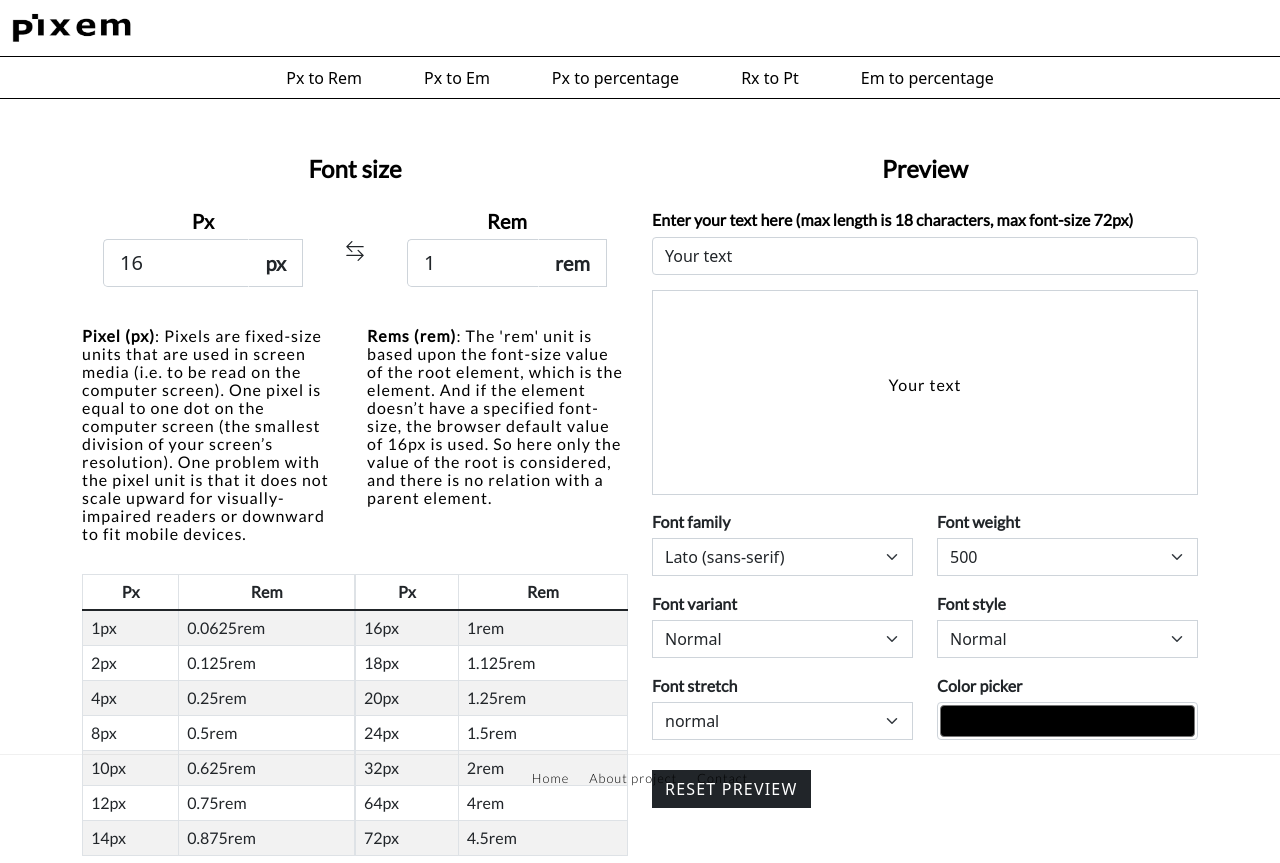
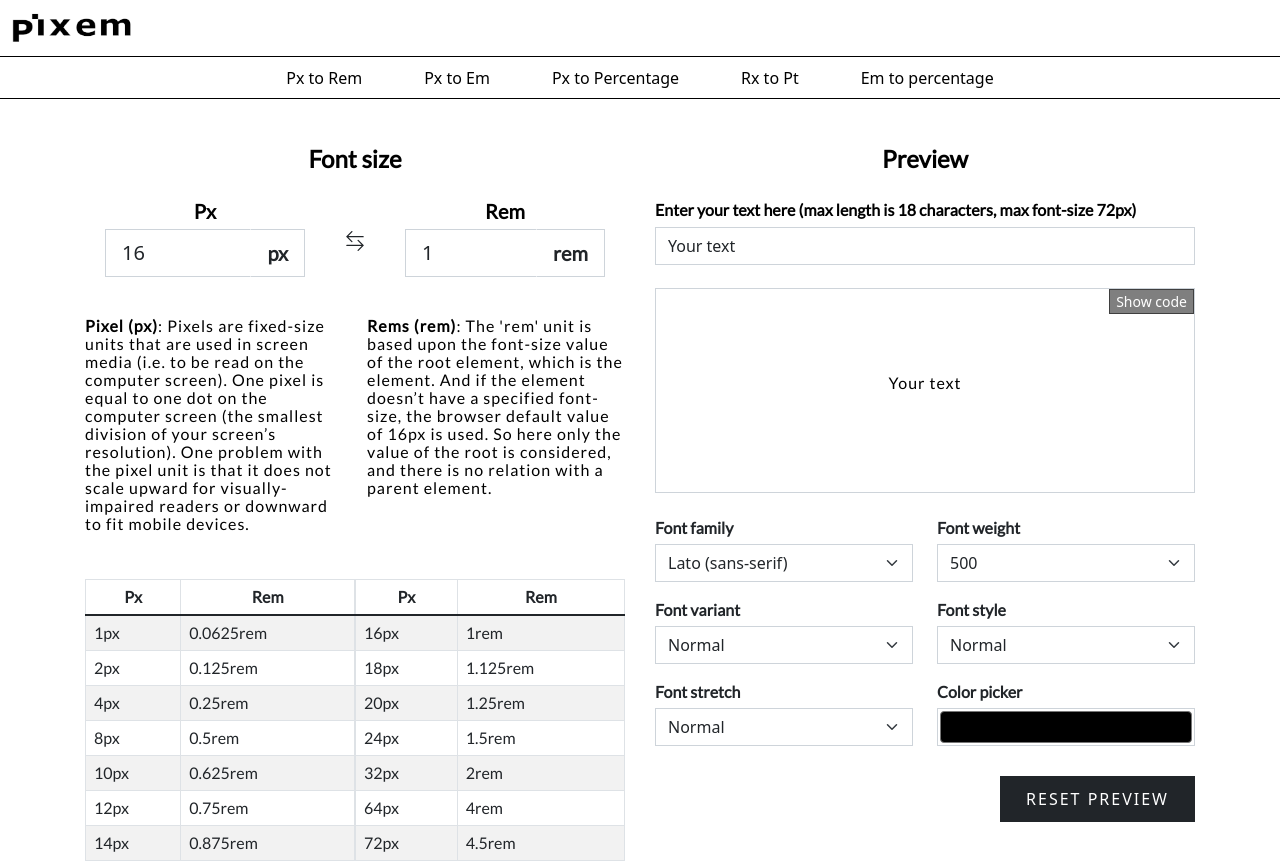
Before and after one commit to 12Aleks/pixem, a Next.js app in the folder app/: page / in a window 1280 px wide. Shown: the top 863 px of the page. Built offline with nearby package versions, Linux system fonts and the light colour scheme.

Commit message:
In component Preview were added button, tag <pre> and variables

```diff
--- a/app/components/preview.js
+++ b/app/components/preview.js
@@ -10,6 +10,8 @@ const Preview = ({unit}) => {
     const [weight, setWeight] = useState(Number(500));
     const [variant, setVariant] = useState('normal');
     const [stretch, setStretch] = useState('normal');
+    const [active, setActive] = useState(false);
+
 
     const reset = () => {
         setText('Your text');
@@ -35,6 +37,20 @@ const Preview = ({unit}) => {
                 />
             </InputGroup>
             <div className={styles.text_wrapper}>
+                <button className={styles.buttonCode} onClick={() => setActive(!active)}>{!active? 'Show code': 'Hide code'}</button>
+                <div className={active && styles.codeWrapper}>
+                     <pre>{`
+                          p{
+                           font-size: ${unit};
+                           font-family: ${family};
+                           font-weight: ${weight};
+                           font-variant: ${variant};
+                           font-style: ${style};
+                           font-stretch: ${stretch};
+                           }
+                         `}
+                     </pre>
+                </div>
                 <p style={{
                     fontSize: `${unit <= 72 ? unit : 72}` + 'px',
                     color: `${color}`,
@@ -93,7 +109,7 @@ const Preview = ({unit}) => {
                     <Col md={6} className='mt-3'>
                          <Form.Label className={styles.label}>Font stretch</Form.Label>
                         <Form.Select onChange={e => setStretch(e.target.value)}>
-                            <option value="normal">normal</option>
+                            <option value="normal">Normal</option>
                             <option value="ultra-condensed">Ultra condensed</option>
                             <option value="extra-condensed">Extra condensed</option>
                             <option value="condensed">Condensed</option>
@@ -116,7 +132,7 @@ const Preview = ({unit}) => {
                         onChange={e => setColor(e.target.value)}
                     />
                 </Col>
-                <Col md={12} >
+                <Col md={12} className='d-flex justify-content-end'>
                     <Button variant="dark" onClick={reset} className={styles.darkBtn}>Reset preview</Button>
                 </Col>
                 </Row>
--- a/app/pages/home.js
+++ b/app/pages/home.js
@@ -20,7 +20,7 @@ const Home = () => {
                             <Tab eventKey="second" title="Px to Em">
                                <Second/>
                             </Tab>
-                            <Tab eventKey="third" title="Px to percentage" >
+                            <Tab eventKey="third" title="Px to Percentage" >
                                <Third/>
                             </Tab>
                             <Tab eventKey="fourth" title="Rx to Pt" >
--- a/app/styles/Preview.module.scss
+++ b/app/styles/Preview.module.scss
@@ -1,7 +1,7 @@
 @import "global";
 
 .preview{
-  padding-top: 50px;
+  padding: 40px 15px;
   h6{
     margin-top: 3px;
   }
@@ -9,12 +9,13 @@
 .text_wrapper{
   width: 100%;
   height: 205px;
-  margin: 15px 0;
+  margin: 23px 0;
   padding: 10px;
   display: flex;
   align-items: center;
   justify-content: center;
   border: 1px solid $grey;
+  position: relative;
   p{
     letter-spacing: 1px;
     font-family: 'Lato', sans-serif;
@@ -23,19 +24,60 @@
     -ms-hyphens: none;
     hyphens: none;
   }
+  & > div{
+    display: none;
+  }
+}
+.buttonCode{
+  position: absolute;
+  z-index: 200;
+  background: rgba(0, 0, 0, 0.5);
+  border: 1px solid rgba(0, 0, 0, 0.5);
+  top: 0;
+  right: 0;
+  color: $white;
+  font-size: 14px;
+  transition: .5s;
+  &:hover{
+    transition: .5s;
+    background: rgba(60, 60, 60, 0.8);
+  }
+}
+div.codeWrapper{
+  background: $white;
+  position: absolute;
+  z-index: 100;
+  opacity: 1;
+  top:0;
+  bottom: 0;
+  left: 0;
+  right: 0;
+  display: flex;
+  align-items: center;
+  justify-content: center;
+  pre{
+   margin-bottom: 0;
+   width: 100%;
+  }
 }
 .label{
   font:600 1rem/1rem 'Lato', sans-serif;
 }
 .darkBtn{
-  margin: 30px auto;
+  margin: 30px 0;
+  padding: 10px 25px;
   text-transform: uppercase;
-  letter-spacing: 1.2px;
+  letter-spacing: 2px;
+  transition: .5s;
+  &:hover{
+    transition: .5s;
+    background: rgba(60, 60, 60, 0.8);
+  }
 }
 .formColor {
   width: 100%;
   height: auto;
   font-size: 20px;
-  padding: 2.1px;
+  padding: 2.2px;
   text-align: right;
 }
--- a/app/styles/UniversalTable.module.scss
+++ b/app/styles/UniversalTable.module.scss
@@ -1,5 +1,5 @@
 .table{
-  margin-top: 15px;
+  margin-top: 30px;
   margin-bottom: 15px;
   th, td{
     font: 400 1rem/1.125rem Lato, sans-serif;
--- a/app/styles/style.scss
+++ b/app/styles/style.scss
@@ -51,7 +51,7 @@ h6{
     }
   }
 
-  .input-group-lg, .input-group, .input-group-text, .form-select, button{
+  .input-group-lg, .input-group, .input-group-text, .form-select, button, .form-control{
     border-radius: 0;
     &:focus, :focus-visible, :focus-within{
       box-shadow: 0 0 0 0.25rem transparent;
@@ -83,10 +83,10 @@ h6{
     .container{
       & > .row{
         & > div:nth-child(1){
-          padding-top: 50px;
+          padding: 40px 15px;
         }
         & > div{
-          height: calc(100vh - 165px);
+          min-height: calc(100vh - 165px);
 
           .text-wrapper{
             p{
```
